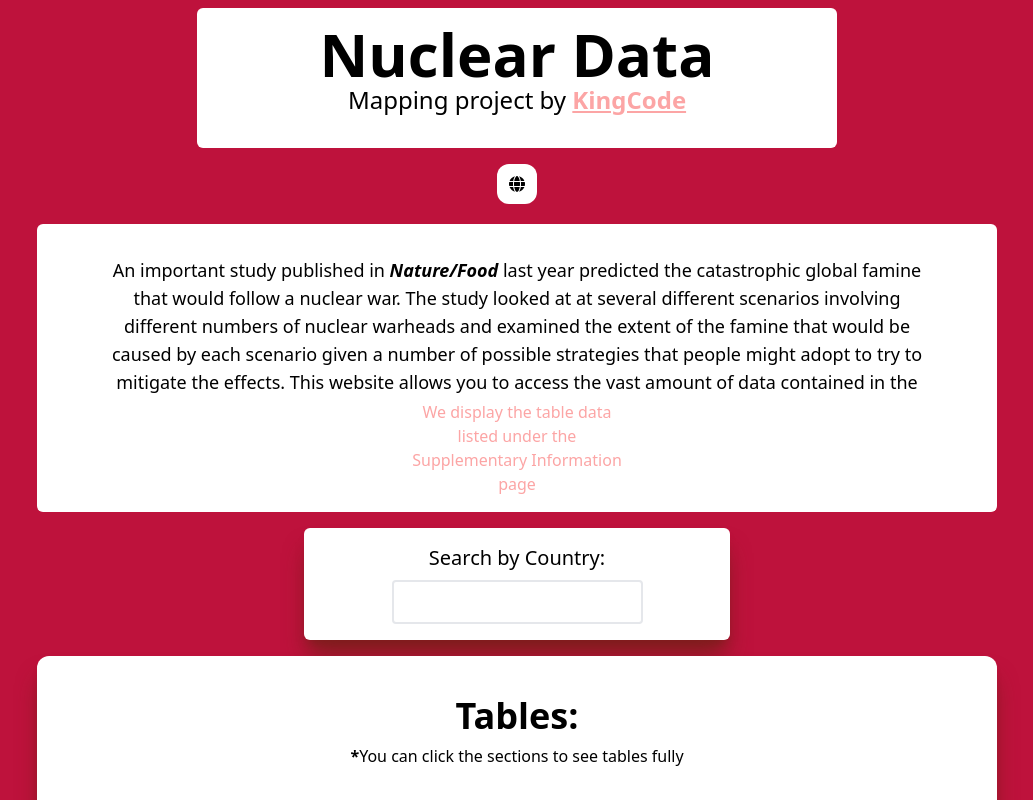
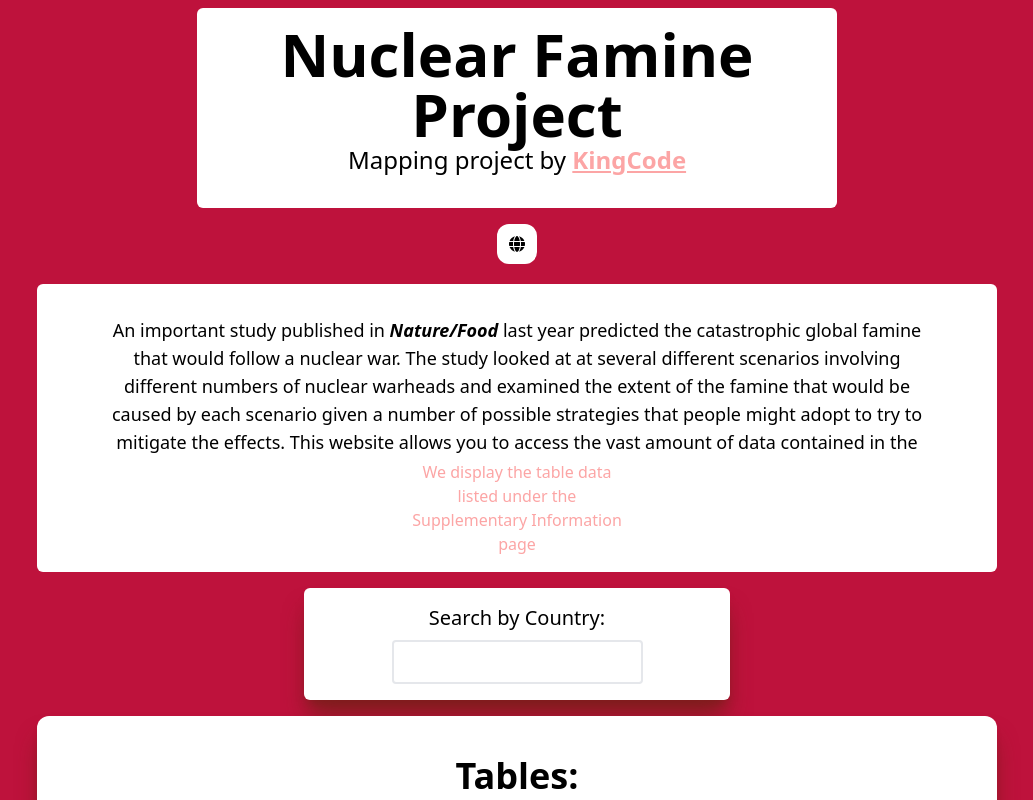
Before and after one commit to KDW1/NuclearMapping, a Next.js app: page / in a window 1280 px wide. Shown: the top 800 px of the page, without its empty margins (123-1156 px from the left). Built offline with nearby package versions, Linux system fonts and the light colour scheme.

Commit message:
Changed title

```diff
--- a/pages/index.js
+++ b/pages/index.js
@@ -14,7 +14,7 @@ export default function Home() {
     <>
     <div className="px-12 py-4 bg-white w-1/2 rounded-md my-2 mx-auto pt-4">
         <Link href="/">
-            <p className="text-3xl bruh:text-5xl md:text-6xl font-semibold text-center">Nuclear Data</p>
+            <p className="text-3xl bruh:text-5xl md:text-6xl font-semibold text-center">Nuclear Famine Project</p>
         </Link>
         <div className="text-center pb-4">
             <p className="text-2xl text-center inline">Mapping project by </p>
```
